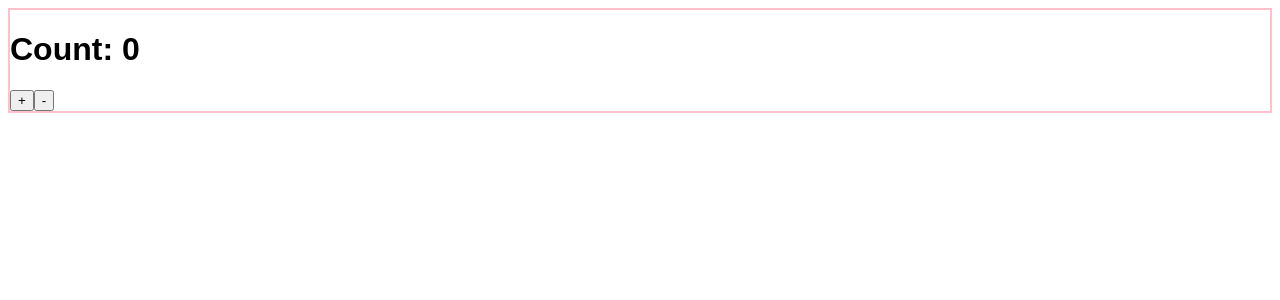
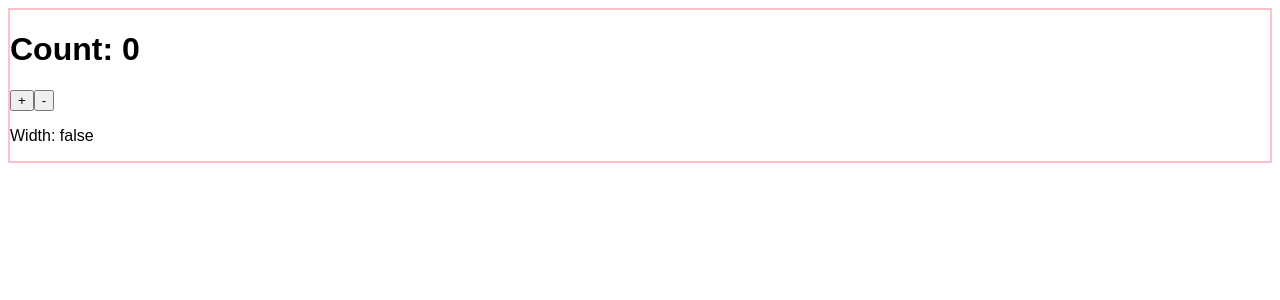
Before and after one commit to ardeora/react-dev, a React app: page / in a window 1280 px wide. Shown: the top 300 px of the page. Built offline with nearby package versions, Linux system fonts and the light colour scheme.

Commit message:
Custom Hook

```diff
--- a/src/components/App.tsx
+++ b/src/components/App.tsx
@@ -1,9 +1,27 @@
 import React, { useEffect, useState } from 'react';
 import { css } from '@emotion/css';
 
-// So looks like the component renders first, then the previous effect cleanup, then the next effect
+const useWindowsWidth = () => {
+  const [isScreenSmall, setIsScreenSmall] = useState(window.innerWidth < 600);
+  console.log('Running useWindowsWidth');
+  const checkScreenSize = () => {
+    console.log('Running checkScreenSize');
+    setIsScreenSmall(window.innerWidth < 600);
+  };
+  useEffect(() => {
+    checkScreenSize();
+    window.addEventListener('resize', checkScreenSize);
+
+    return () => window.removeEventListener('resize', checkScreenSize);
+  }, []);
+
+  return isScreenSmall;
+};
+
 export const App: React.FC = () => {
   const [count, setCount] = useState(0);
+  const isScreenSmall = useWindowsWidth();
+
   console.log(`rendering App ${count}`);
 
   useEffect(() => {
@@ -13,11 +31,14 @@ export const App: React.FC = () => {
     };
   });
 
+  console.log(`isScreenSmall: ${isScreenSmall}`);
   return (
     <div className={appStyle}>
       <h1>Count: {count}</h1>
       <button onClick={() => setCount(count + 1)}>+</button>
       <button onClick={() => setCount(count - 1)}>-</button>
+
+      <p>Width: {isScreenSmall ? 'true' : 'false'}</p>
     </div>
   );
 };
```
